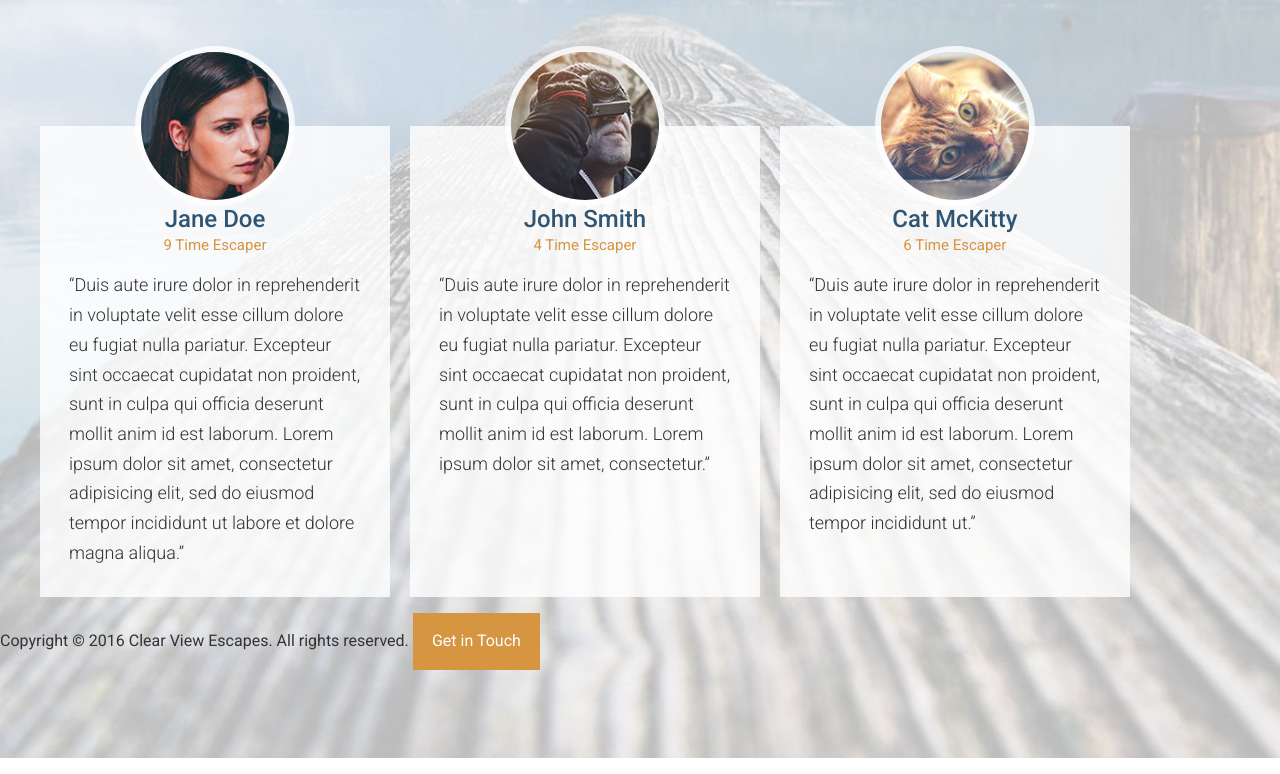
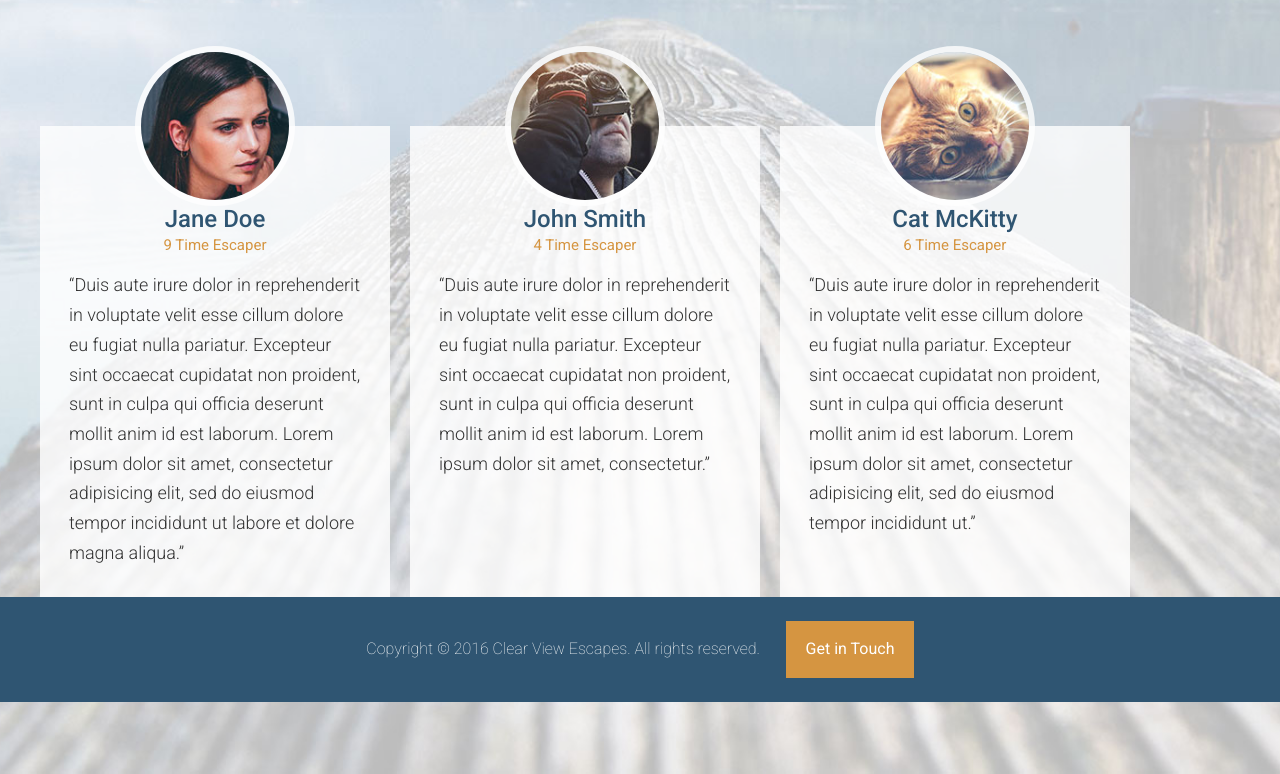
Before and after one commit to IanCarreras/mobile-first, a website: page app/index.html in a window 1280 px wide. Shown: the part 3275-4049 px from the top of the page. Drawn offline with Linux system fonts and the light colour scheme; files whose address does not match are found by name.

Commit message:
styled footer

```diff
--- /dev/null
+++ b/app/assets/styles/modules/_site-footer.css
@@ -0,0 +1,18 @@
+.site-footer {
+  background-color: $mainBlue;
+  color: #FFF;
+  padding: .5rem;
+  text-align: center;
+
+  &__text {
+    display: block;
+    margin-bottom: 1rem;
+    font-weight: 200;
+
+    @mixin atMedium {
+      display: inline;
+      margin-bottom: 0;
+      margin-right: 1.4rem;
+    }
+  }
+}
--- a/app/assets/styles/styles.css
+++ b/app/assets/styles/styles.css
@@ -13,3 +13,4 @@
 @import 'modules/_feature-item';
 @import 'modules/_testimonial';
 @import 'modules/_sprite';
+@import 'modules/_site-footer';
--- a/app/index.html
+++ b/app/index.html
@@ -154,8 +154,10 @@
     </div>
   </div>
 
-  <footer>
-    <p>Copyright &copy; 2016 Clear View Escapes. All rights reserved. <a class="btn btn--orange" href="#">Get in Touch</a></p>
+  <footer class="site-footer">
+    <div class="wrapper">
+      <p><span class="site-footer__text">Copyright &copy; 2016 Clear View Escapes. All rights reserved.</span> <a class="btn btn--orange" href="#">Get in Touch</a></p>
+    </div>
   </footer>
 </body>
 </html>
--- a/app/temp/styles/styles.css
+++ b/app/temp/styles/styles.css
@@ -1089,3 +1089,25 @@ Instead edit gulp/templates/sprite */
     height: 42px;
     background-position: 36.69752421959096% 45.792307692307695%;
   }
+
+.site-footer {
+  background-color: #2f5572;
+  color: #FFF;
+  padding: .5rem;
+  text-align: center;
+}
+
+.site-footer__text {
+    display: block;
+    margin-bottom: 1rem;
+    font-weight: 200;
+  }
+
+@media (min-width: 800px) {
+
+.site-footer__text {
+      display: inline;
+      margin-bottom: 0;
+      margin-right: 1.4rem
+  }
+  }
```
